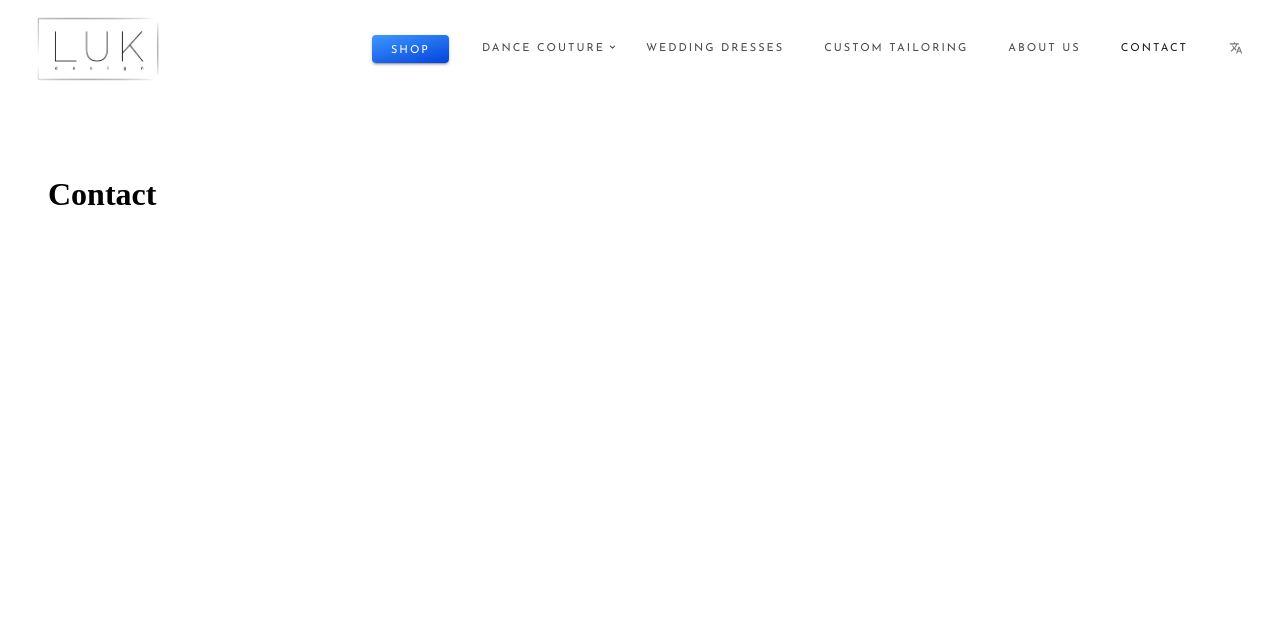
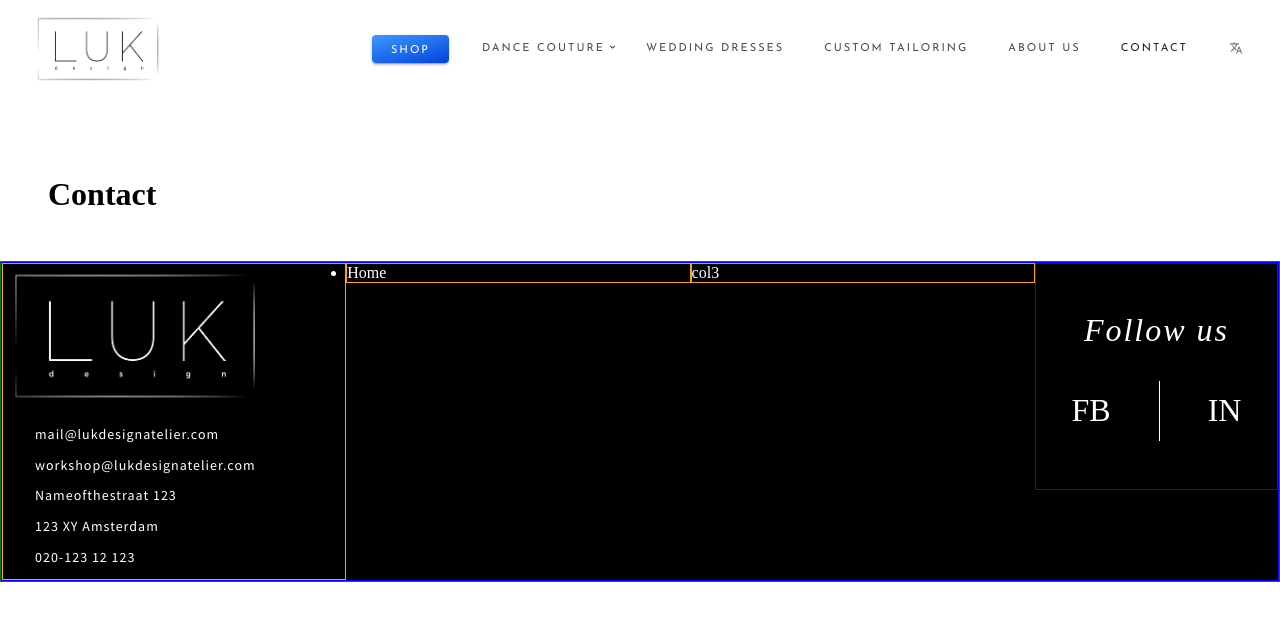
Before and after one commit to TomaszPietrzykowski/LUK-design-client, a React (Create React App) app: page /contact in a window 1280 px wide. Shown: the top 620 px of the page. Built offline with nearby package versions, Linux system fonts and the light colour scheme; a web font is replaced by a local one.

Commit message:
footer added

```diff
--- a/src/App.js
+++ b/src/App.js
@@ -14,6 +14,7 @@ import CustomTailoring from './components/pages/CustomTailoring';
 import BallroomDresses from './components/pages/BallroomDresses';
 import LatinDresses from './components/pages/LatinDresses';
 import MenswearLatin from './components/pages/MenswearLatin';
+import Footer from './components/ui/Footer';
 
 function App() {
   const [value, setValue] = useState(0);
@@ -40,7 +41,7 @@ function App() {
             <Route exact path='/about' component={AboutUs} />
             <Route exact path='/contact' component={Contact} />
           </Switch>
-          {/* <Footer setValue={setValue} /> */}
+          <Footer setValue={setValue} />
         </ScrollToTop>
       </Router>
     </ThemeProvider>
--- /dev/null
+++ b/src/components/ui/Footer.js
@@ -0,0 +1,124 @@
+import React from 'react';
+import { makeStyles } from '@material-ui/core/styles';
+
+import logoBlack from '../../assets/RGB/Logotyp_Black.png';
+
+const useStyles = makeStyles((theme) => ({
+  footer: {
+    width: '100%',
+    minHeight: '8rem',
+    backgroundColor: 'black',
+    color: 'white',
+  },
+  container: {
+    border: '1px solid green',
+    minHeight: 'inherit',
+    ...theme.utils.container,
+    display: 'flex',
+    flexDirection: 'column',
+    justifyContent: 'center',
+    alignItems: 'center',
+  },
+  social: {
+    border: '1px solid indigo',
+    padding: '2rem',
+    display: 'flex',
+    flexDirection: 'column',
+    justifyContent: 'center',
+    alignItems: 'center',
+  },
+  columns: {
+    border: '1px solid blue',
+    width: '100%',
+    display: 'flex',
+    justifyContent: 'space-between',
+    alignItems: 'flex-start',
+  },
+  c1: {
+    flex: 1,
+    border: '1px solid orange',
+  },
+  c2: {
+    flex: 1,
+    border: '1px solid orange',
+  },
+  c3: {
+    flex: 1,
+    border: '1px solid orange',
+  },
+  socialHeader: {
+    ...theme.typography.serif,
+    fontSize: '2rem',
+    padding: '1rem',
+  },
+  socialIcons: {
+    display: 'flex',
+    alignItems: 'center',
+  },
+  facebook: {
+    fontSize: '2rem',
+  },
+  instagram: {
+    fontSize: '2rem',
+  },
+  separator: {
+    width: '1px',
+    background: 'white',
+    height: '60px',
+    margin: '1rem 3rem',
+  },
+  logoBlack: {
+    height: '9rem',
+  },
+  contact: {
+    padding: '.4rem 1rem',
+    fontFamily: 'Source Sans Pro, sans',
+    letterSpacing: 1,
+    fontSize: 14,
+  },
+}));
+
+const Footer = () => {
+  const classes = useStyles();
+
+  return (
+    <footer className={classes.footer}>
+      <div className={classes.container}>
+        <div className={classes.columns}>
+          <div className={classes.c1}>
+            <img
+              src={logoBlack}
+              alt='logo-black'
+              className={classes.logoBlack}
+            />
+            <div className={classes.contact}>
+              <div className={classes.contact}>mail@lukdesignatelier.com</div>
+              <div className={classes.contact}>
+                workshop@lukdesignatelier.com
+              </div>
+              <div className={classes.contact}>Nameofthestraat 123</div>
+              <div className={classes.contact}>123 XY Amsterdam</div>
+              <div className={classes.contact}>020-123 12 123</div>
+            </div>
+          </div>
+          <div className={classes.c2}>
+            <ul>
+              <li>Home</li>
+            </ul>
+          </div>
+          <div className={classes.c3}>col3</div>
+          <div className={classes.social}>
+            <div className={classes.socialHeader}>Follow us</div>
+            <div className={classes.socialIcons}>
+              <div className={classes.facebook}>FB</div>
+              <div className={classes.separator} />
+              <div className={classes.instagram}>IN</div>
+            </div>
+          </div>
+        </div>
+      </div>
+    </footer>
+  );
+};
+
+export default Footer;
```
